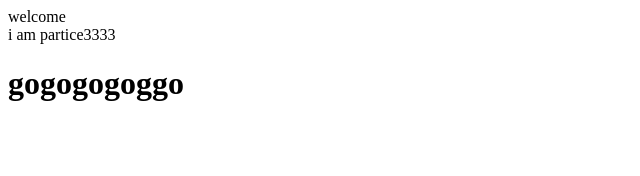
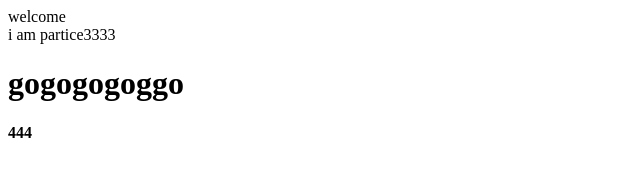
Before and after one commit to wen09210/dhshop_merchants, a plain HTML site: page haha/welcome.html in a window 1280 px wide. Shown: the full height of the page, 0-640 px from the left. Drawn offline with Linux system fonts and the light colour scheme.

Commit message:
444
4444

```diff
--- a/haha/welcome.html
+++ b/haha/welcome.html
@@ -10,6 +10,6 @@
 	<div>welcome</div>
 	<div>i am partice3333</div>
 	<h1>gogogogoggo</h1>
-
+	<h4>444</h4>
 </body>
 </html>
```
